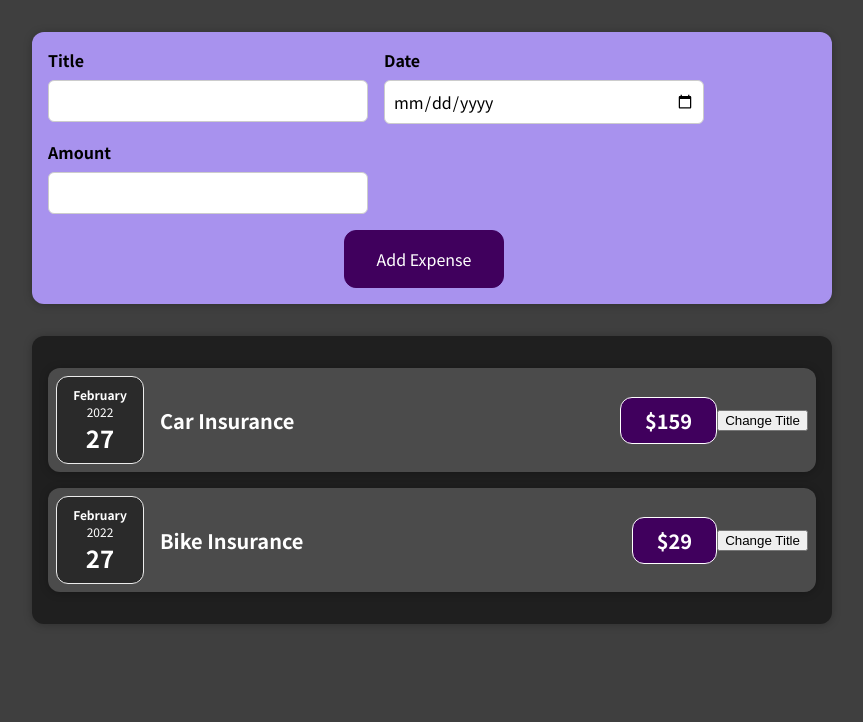
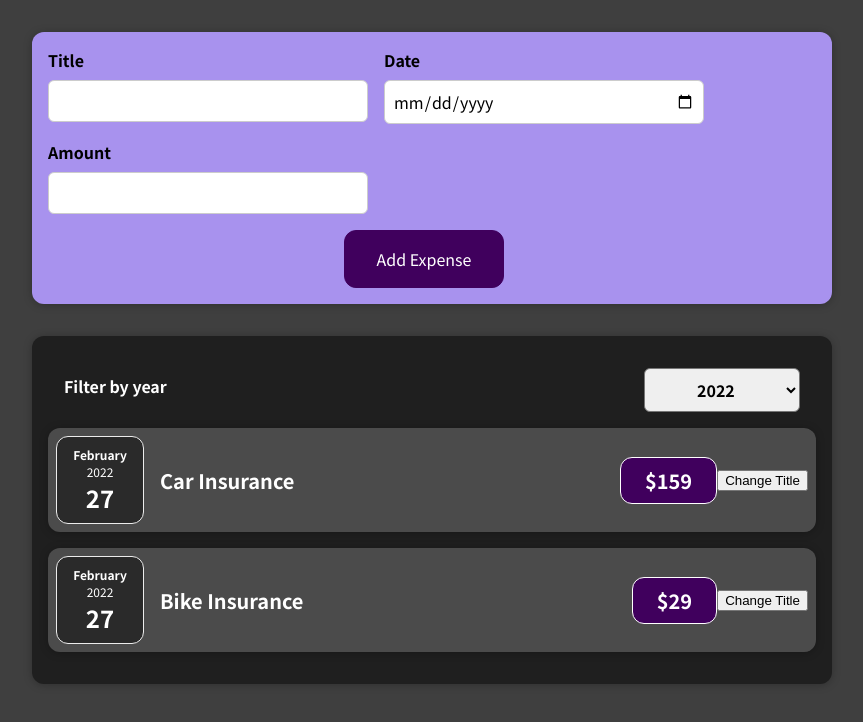
Before and after one commit to sritar99/React-JS-Practise, a React (Create React App) app: page / in a window 1280 px wide. Shown: the top 722 px of the page, without its empty margins (208-1071 px from the left). Built offline with nearby package versions, Linux system fonts and the light colour scheme.

Commit message:
Added Filtering the Year (included useState)

```diff
--- /dev/null
+++ b/src/components/Expenses/ExpenseFilter.css
@@ -0,0 +1,24 @@
+.expenses-filter {
+    color: white;
+    padding: 0 1rem;
+  }
+
+  .expenses-filter__control {
+    display: flex;
+    width: 100%;
+    align-items: center;
+    justify-content: space-between;
+    margin: 1rem 0;
+  }
+
+  .expenses-filter label {
+    font-weight: bold;
+    margin-bottom: 0.5rem;
+  }
+
+  .expenses-filter select {
+    font: inherit;
+    padding: 0.5rem 3rem;
+    font-weight: bold;
+    border-radius: 6px;
+  }
--- /dev/null
+++ b/src/components/Expenses/ExpenseFilter.js
@@ -0,0 +1,25 @@
+import './ExpenseFilter.css';
+
+function ExpenseFilter(props){
+
+    function filterChangeHandler(event){
+        //console.log(event.target.value);
+        props.onFilterYearChange(event.target.value);
+    };
+
+    return (
+        <div className='expenses-filter'>
+          <div className='expenses-filter__control'>
+            <label>Filter by year</label>
+            <select value={props.defaultYear} onChange={filterChangeHandler}>
+              <option value='2022'>2022</option>
+              <option value='2021'>2021</option>
+              <option value='2020'>2020</option>
+              <option value='2019'>2019</option>
+            </select>
+          </div>
+        </div>
+      );
+};
+
+export default ExpenseFilter;
--- a/src/components/Expenses/Expenses.js
+++ b/src/components/Expenses/Expenses.js
@@ -1,9 +1,24 @@
 import ExpenseItem from "./ExpenseItem";
 import "./Expenses.css";
 import Card from "../UI/Card";
+import ExpenseFilter from "./ExpenseFilter";
+import React,{ useState } from 'react';
+
+
 function Expenses(props) {
+
+  const [filteredYear,setFilteredYear]=useState('2022');
+
+
+  function filterChangeHandler(selectedYear){
+    console.log("selected Year : "+selectedYear);
+    setFilteredYear(selectedYear);
+  }
+
   return (
+    <div>
       <Card className="expenses">
+        <ExpenseFilter defaultYear={filteredYear} onFilterYearChange={filterChangeHandler}></ExpenseFilter>
         <ExpenseItem
           title={props.expenses[0].title}
           amount={props.expenses[0].amount}
@@ -15,7 +30,8 @@ function Expenses(props) {
           date={props.expenses[1].date}
         ></ExpenseItem>
       </Card>
+    </div>
   );
 }
 
-export default Expenses
+export default Expenses;
```
Lines whose indentation alone changed are shown as unchanged.
